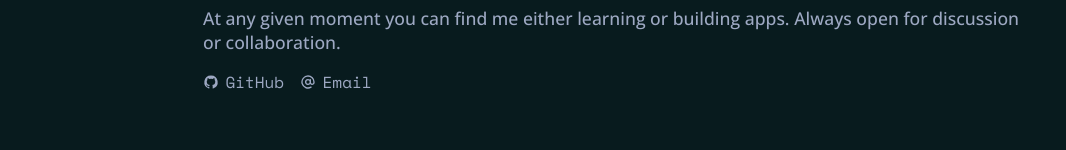
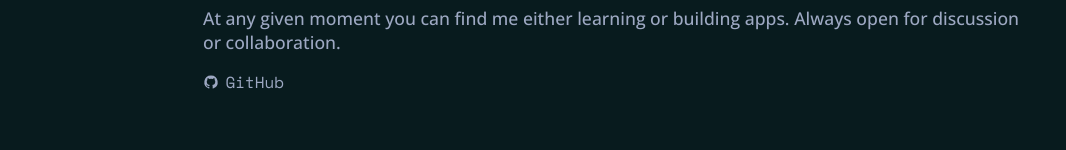
Before and after one commit to elvstejd/portfolio, a React (Create React App) app: page / in a window 1280 px wide. Shown: the part 213-363 px from the top of the page, without its empty margins (21-1087 px from the left). Built offline with nearby package versions, Linux system fonts and the light colour scheme.

Commit message:
Hide email

```diff
--- a/src/components/Introduction.js
+++ b/src/components/Introduction.js
@@ -1,5 +1,5 @@
 import styled from 'styled-components';
-import { UilGithub, UilAt } from '@iconscout/react-unicons';
+import { UilGithub/*, UilAt */ } from '@iconscout/react-unicons';
 import DecoderEffect from './DecoderEffect';
 
 const HiText = styled.div`
@@ -64,10 +64,10 @@ function Introduction() {
                     <UilGithub />
                     <span>GitHub</span>
                 </Social>
-                <Social href="mailto:elvistejeda0910@gmail.com">
+                {/* <Social>
                     <UilAt />
                     <span>Email</span>
-                </Social>
+                </Social> */}
             </SocialsContainer>
         </div>
     )
```
